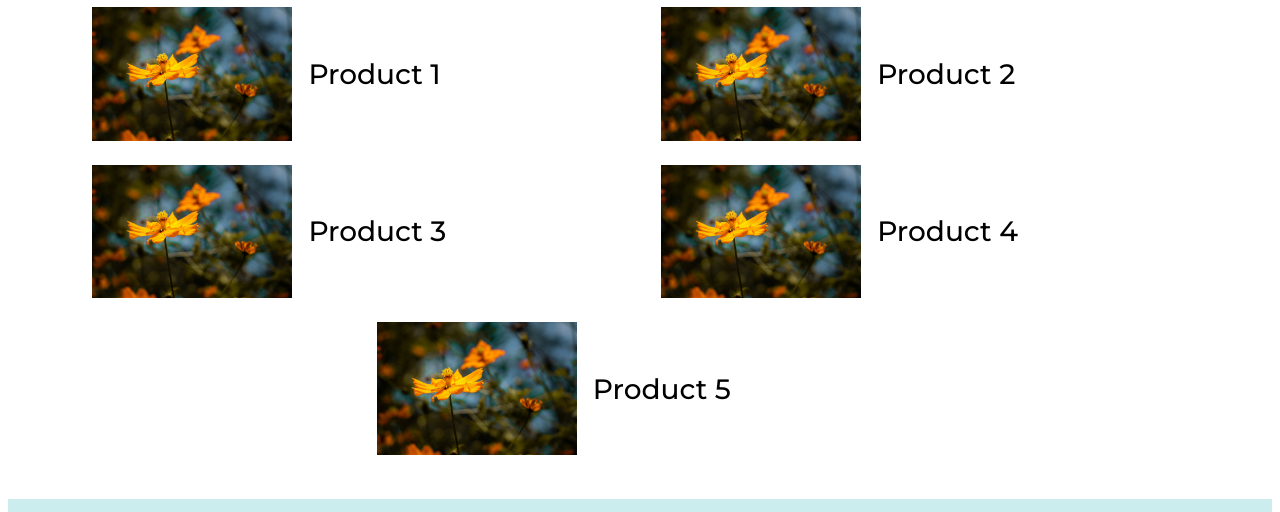
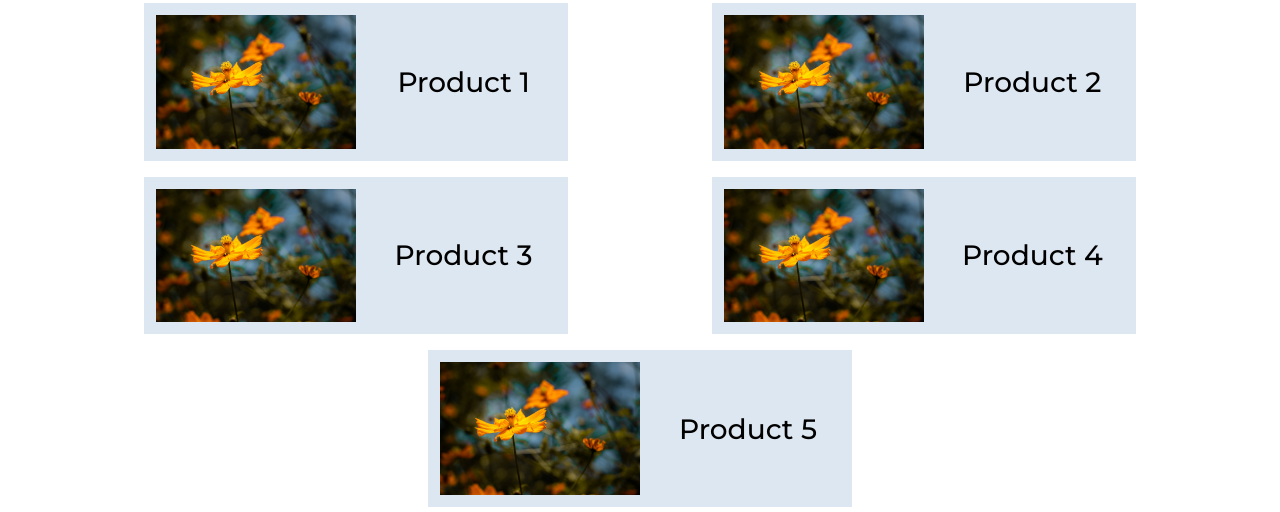
Before and after one commit to muddysoul/codecademy, a plain HTML site: page flexbox-business-site-starting/index.html in a window 1280 px wide. Shown: the part 811-1323 px from the top of the page. Drawn offline with Linux system fonts and the light colour scheme.

Commit message:
tweaked some padding and colors

```diff
--- a/flexbox-business-site-starting/styles.css
+++ b/flexbox-business-site-starting/styles.css
@@ -75,7 +75,7 @@ a:hover {
 }
 
 .banner .slogan {
-    background-color: aliceblue;
+    background-color: rgb(236, 240, 255);
     width: 60%;
 }
 
@@ -84,6 +84,7 @@ a:hover {
 
 .products .container {
     width: 90%;
+    margin: 0 auto;
     display: flex;
     flex-wrap: wrap;
     justify-content: space-around;
@@ -93,7 +94,9 @@ a:hover {
     width: 400px;
     display: flex;
     align-items: center;
-    margin: 0.75rem;
+    margin: 0.5rem;
+    padding: 0.75rem;
+    background-color: rgb(221, 231, 241);
 }
 
 .products .container img {
@@ -102,7 +105,7 @@ a:hover {
 }
 
 .products .container h3 {
-    text-align: center;
+    margin: 0 auto;
     padding-left: 1rem;
 }
 
@@ -110,7 +113,7 @@ a:hover {
 /* -- The Team -- */
 
 .the-team {
-    background-color: rgb(204, 237, 237);
+    background-color: rgb(204, 212, 237);
     margin-top: 2rem;
     padding: 1rem;
 }
```
